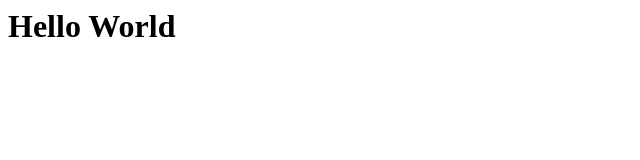
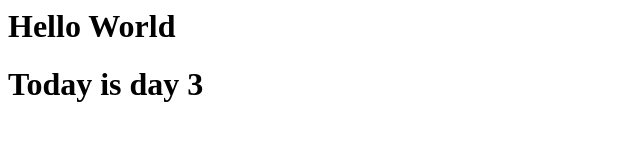
Before and after one commit to mithonmasud/day3-apps, a plain HTML site: page index.html in a window 1280 px wide. Shown: the whole page, without its empty margins (0-640 px from the left). Drawn offline with Linux system fonts and the light colour scheme.

Commit message:
updated h1

```diff
--- a/index.html
+++ b/index.html
@@ -1 +1,2 @@
 <h1>Hello World</h1>
+<h1>Today is day 3</h1>
```
